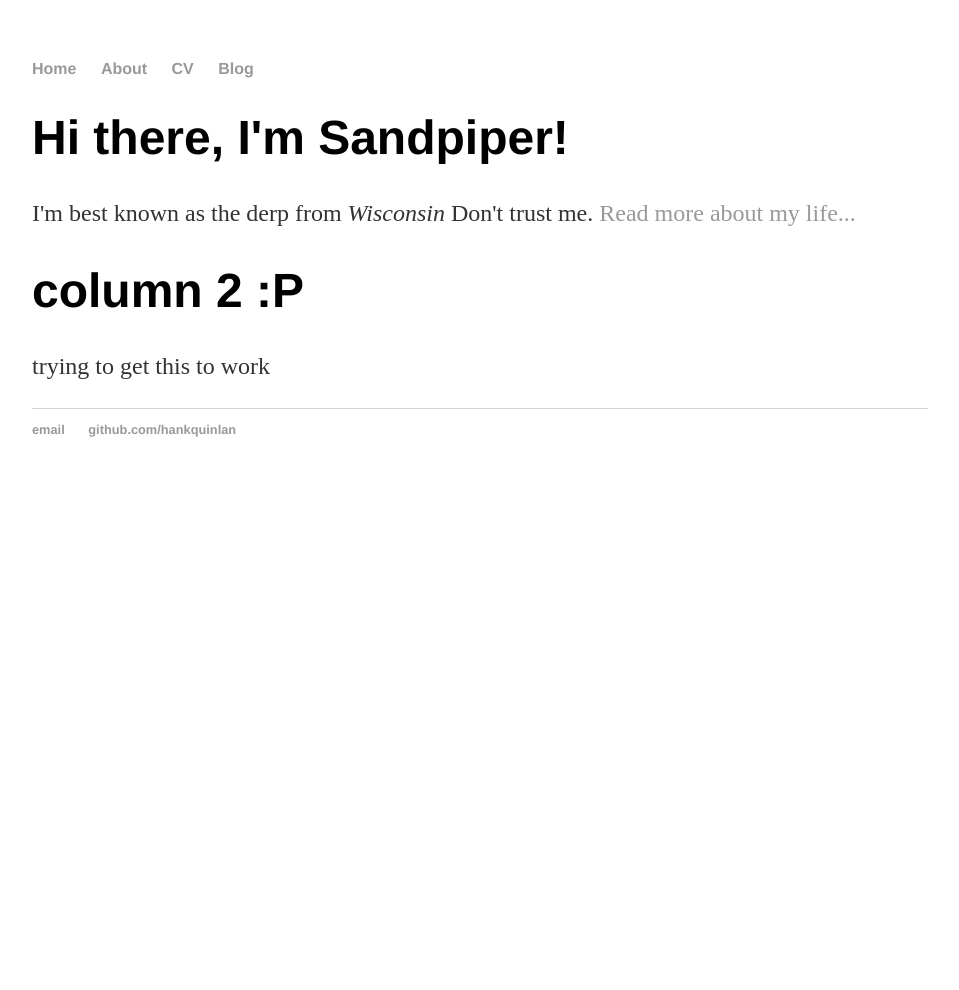
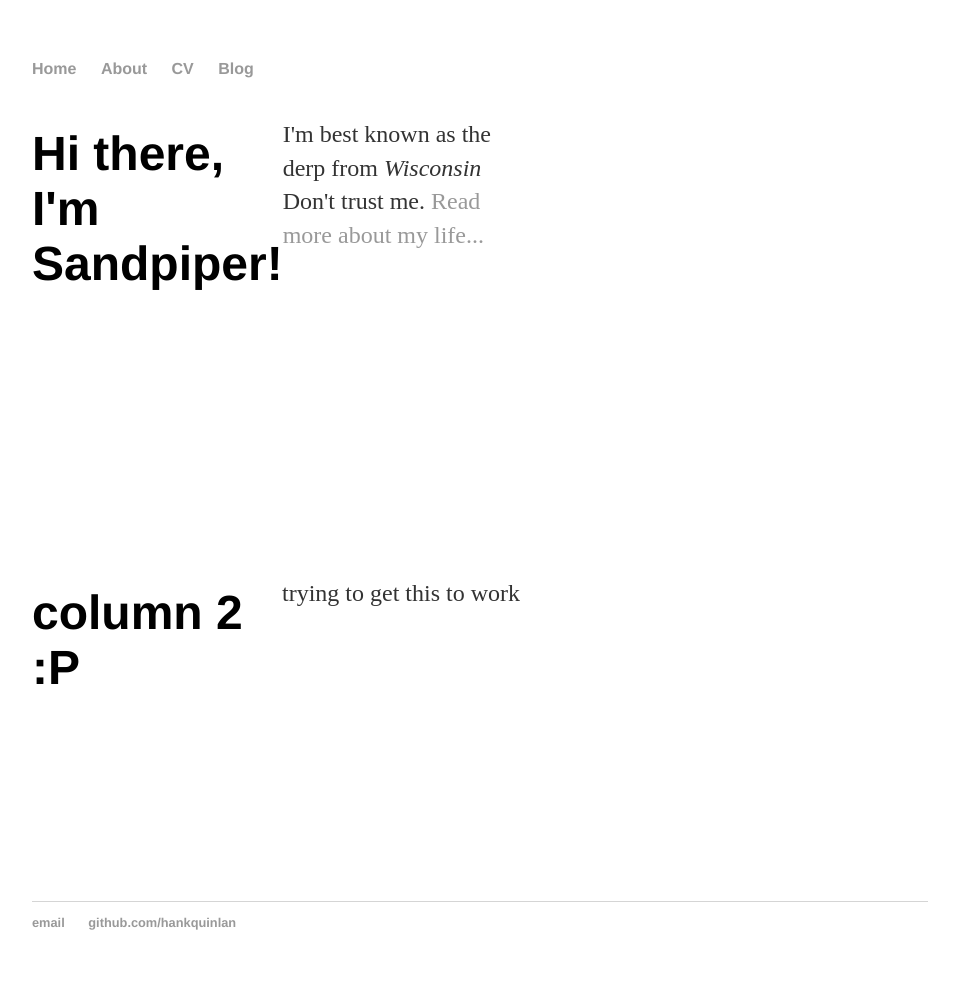
Before and after one commit to sandkinz/sandkinz.github.io, a Jekyll site: the page built from index.html, in a window 1280 px wide. Shown: the whole page, without its empty margins (160-1119 px from the left). Built offline with Jekyll 4.4.1, drawn with Linux system fonts in a browser that asks for light colours; before the commit the page ends 900 px from its top, so only the background shows below that.

Commit message:
seeing if grid template works

```diff
--- a/css/main.css
+++ b/css/main.css
@@ -41,3 +41,9 @@ ul.posts {
 ul.posts li {
     list-style: none;
 }
+
+.blurb{
+    display: grid;
+    grid-template: 1fr 1fr / 1fr 1fr;
+    width: 500px;
+}
```
